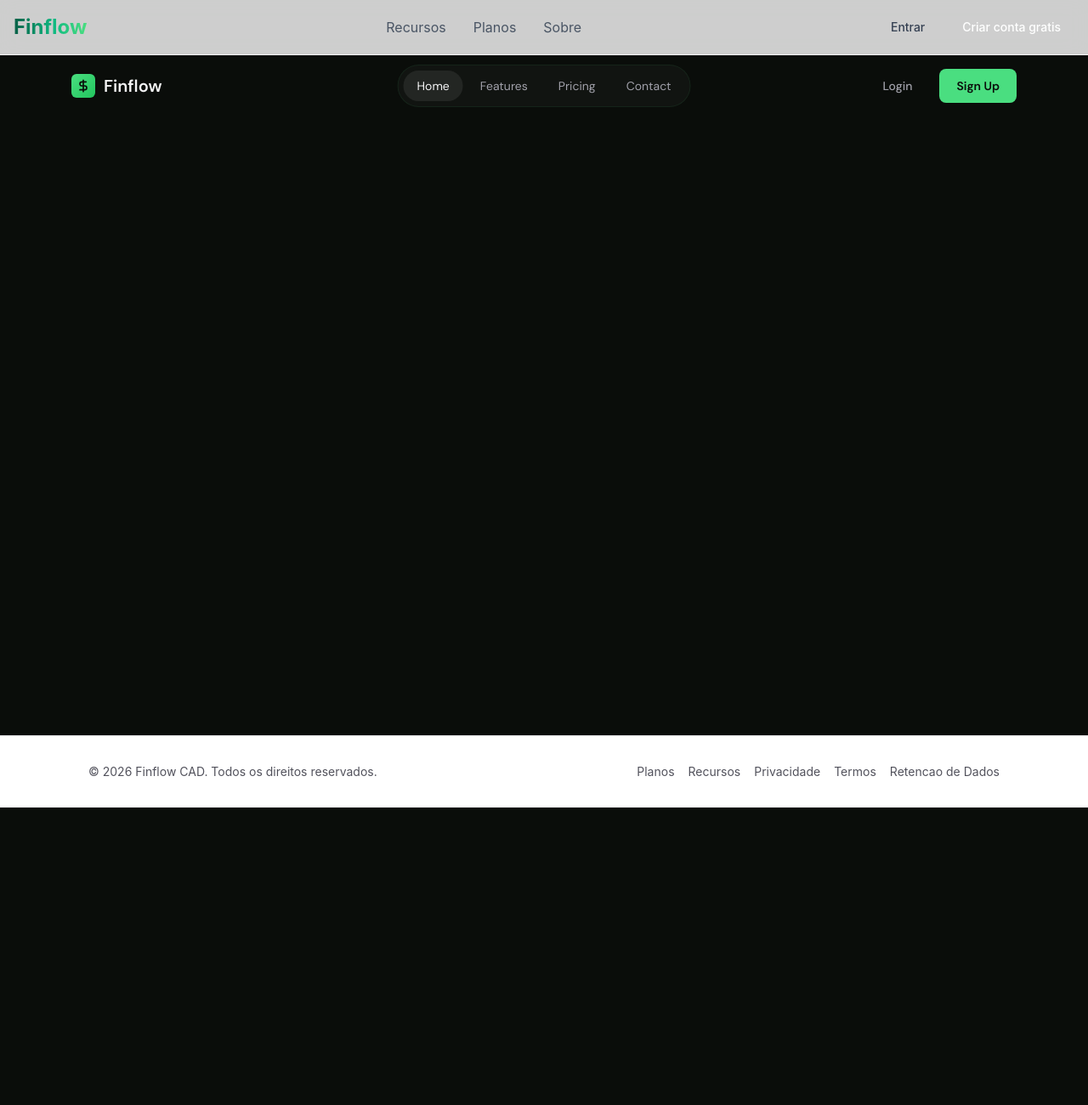
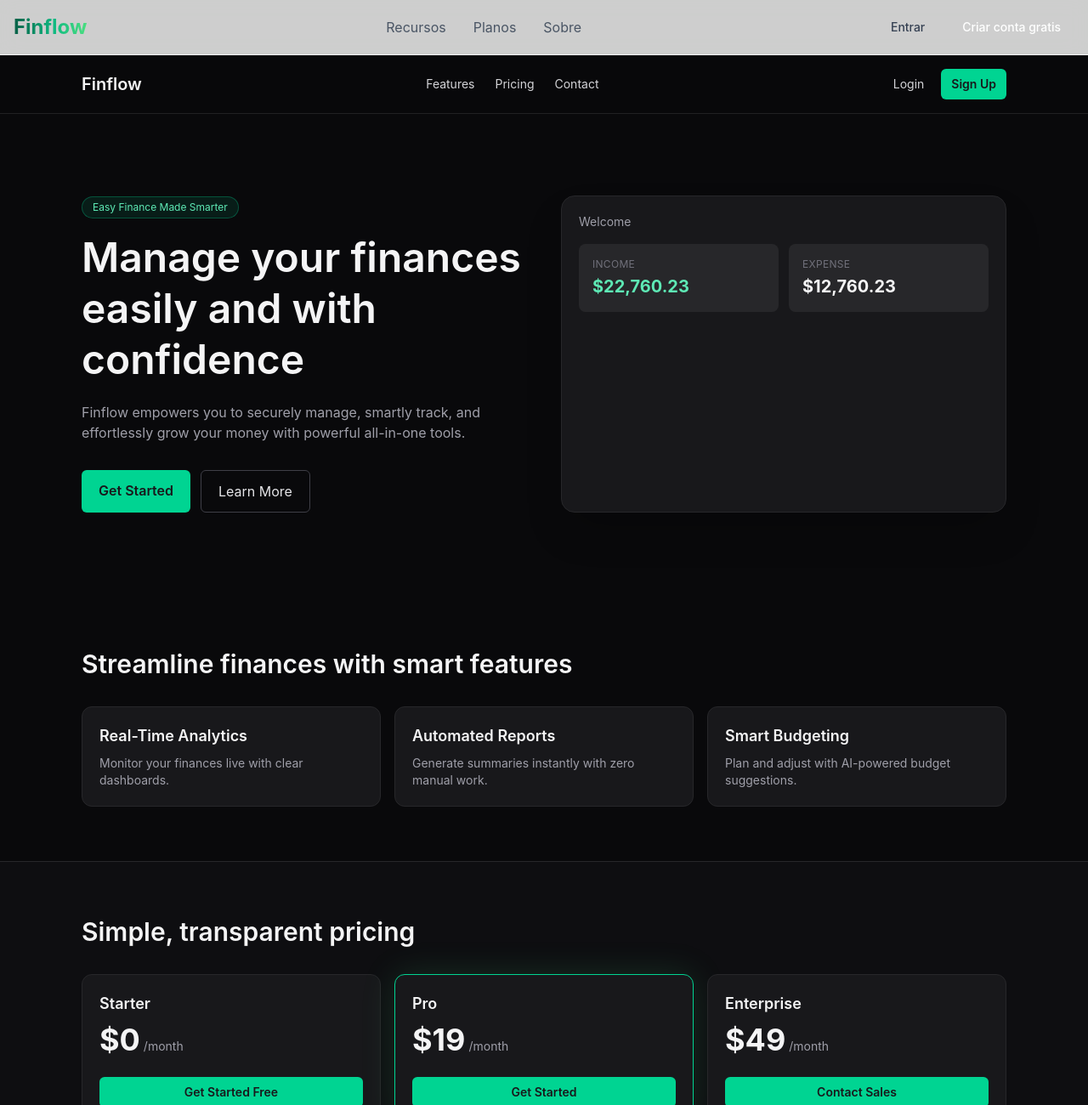
Before and after one commit to paulopacifico/finance-saas, a Next.js app: page / in a window 1280 px wide. Shown: the top 1300 px of the page at 85% size. Before the commit the page ends 950 px from the top, so only its background shows below. Built offline with nearby package versions, Linux system fonts and the light colour scheme; no server answers; a web font is replaced by a local one.

Commit message:
Convert landing templates to native React Tailwind pages

```diff
--- a/app/(marketing)/page.tsx
+++ b/app/(marketing)/page.tsx
@@ -1,6 +1,6 @@
 import type { Metadata } from "next";
 
-import { TemplateFrame } from "@/components/marketing/template-frame";
+import { TailwindLanding } from "@/components/marketing/tailwind-landing";
 
 export const metadata: Metadata = {
   title: "Finflow - Smart Finance Management for Modern Teams",
@@ -9,5 +9,5 @@ export const metadata: Metadata = {
 };
 
 export default async function LandingPage() {
-  return <TemplateFrame template="tailwind" />;
+  return <TailwindLanding />;
 }
--- a/app/(marketing)/template/page.tsx
+++ b/app/(marketing)/template/page.tsx
@@ -1,6 +1,6 @@
 import type { Metadata } from "next";
 
-import { TemplateFrame } from "@/components/marketing/template-frame";
+import { TailwindLanding } from "@/components/marketing/tailwind-landing";
 
 export const metadata: Metadata = {
   title: "Finflow Tailwind Template",
@@ -8,5 +8,5 @@ export const metadata: Metadata = {
 };
 
 export default async function TemplatePage() {
-  return <TemplateFrame template="tailwind" />;
+  return <TailwindLanding />;
 }
--- /dev/null
+++ b/components/marketing/tailwind-landing.tsx
@@ -0,0 +1,142 @@
+import Link from "next/link";
+
+const featureCards = [
+  {
+    title: "Real-Time Analytics",
+    description: "Monitor your finances live with clear dashboards.",
+  },
+  {
+    title: "Automated Reports",
+    description: "Generate summaries instantly with zero manual work.",
+  },
+  {
+    title: "Smart Budgeting",
+    description: "Plan and adjust with AI-powered budget suggestions.",
+  },
+];
+
+const pricing = [
+  { name: "Starter", price: "$0", period: "/month", cta: "Get Started Free" },
+  { name: "Pro", price: "$19", period: "/month", cta: "Get Started", featured: true },
+  { name: "Enterprise", price: "$49", period: "/month", cta: "Contact Sales" },
+];
+
+export function TailwindLanding() {
+  return (
+    <div className="min-h-screen bg-zinc-950 text-zinc-100">
+      <nav className="sticky top-0 z-50 border-b border-zinc-800/80 bg-zinc-950/90 backdrop-blur">
+        <div className="mx-auto flex w-full max-w-6xl items-center justify-between px-4 py-4 sm:px-6 lg:px-8">
+          <Link href="/" className="text-xl font-semibold">
+            Finflow
+          </Link>
+          <div className="hidden items-center gap-6 text-sm text-zinc-300 md:flex">
+            <a href="#features">Features</a>
+            <a href="#pricing">Pricing</a>
+            <a href="#testimonials">Contact</a>
+          </div>
+          <div className="flex items-center gap-2">
+            <Link href="/login" className="rounded-md px-3 py-2 text-sm text-zinc-300 hover:bg-zinc-800">
+              Login
+            </Link>
+            <Link
+              href="/signup"
+              className="rounded-md bg-emerald-400 px-3 py-2 text-sm font-semibold text-zinc-900 hover:bg-emerald-300"
+            >
+              Sign Up
+            </Link>
+          </div>
+        </div>
+      </nav>
+
+      <section className="mx-auto grid w-full max-w-6xl gap-10 px-4 py-16 sm:px-6 lg:grid-cols-2 lg:px-8 lg:py-24">
+        <div>
+          <p className="mb-4 inline-flex rounded-full border border-emerald-400/30 bg-emerald-400/10 px-3 py-1 text-xs text-emerald-300">
+            Easy Finance Made Smarter
+          </p>
+          <h1 className="text-4xl font-semibold leading-tight sm:text-5xl">
+            Manage your finances easily and with confidence
+          </h1>
+          <p className="mt-5 max-w-xl text-zinc-400">
+            Finflow empowers you to securely manage, smartly track, and effortlessly grow your
+            money with powerful all-in-one tools.
+          </p>
+          <div className="mt-8 flex flex-wrap gap-3">
+            <Link href="/signup" className="rounded-md bg-emerald-400 px-5 py-3 font-semibold text-zinc-900">
+              Get Started
+            </Link>
+            <a href="#features" className="rounded-md border border-zinc-700 px-5 py-3 text-zinc-200">
+              Learn More
+            </a>
+          </div>
+        </div>
+        <div className="rounded-2xl border border-zinc-800 bg-zinc-900 p-5 shadow-2xl">
+          <p className="text-sm text-zinc-400">Welcome</p>
+          <div className="mt-4 grid grid-cols-2 gap-3">
+            <div className="rounded-lg bg-zinc-800 p-4">
+              <p className="text-xs uppercase tracking-wide text-zinc-500">Income</p>
+              <p className="mt-1 text-xl font-bold text-emerald-300">$22,760.23</p>
+            </div>
+            <div className="rounded-lg bg-zinc-800 p-4">
+              <p className="text-xs uppercase tracking-wide text-zinc-500">Expense</p>
+              <p className="mt-1 text-xl font-bold">$12,760.23</p>
+            </div>
+          </div>
+        </div>
+      </section>
+
+      <section id="features" className="mx-auto w-full max-w-6xl px-4 py-16 sm:px-6 lg:px-8">
+        <h2 className="text-3xl font-semibold">Streamline finances with smart features</h2>
+        <div className="mt-8 grid gap-4 md:grid-cols-3">
+          {featureCards.map((feature) => (
+            <article key={feature.title} className="rounded-xl border border-zinc-800 bg-zinc-900 p-5">
+              <h3 className="text-lg font-semibold">{feature.title}</h3>
+              <p className="mt-2 text-sm text-zinc-400">{feature.description}</p>
+            </article>
+          ))}
+        </div>
+      </section>
+
+      <section id="pricing" className="border-y border-zinc-800 bg-zinc-900/40">
+        <div className="mx-auto w-full max-w-6xl px-4 py-16 sm:px-6 lg:px-8">
+          <h2 className="text-3xl font-semibold">Simple, transparent pricing</h2>
+          <div className="mt-8 grid gap-4 md:grid-cols-3">
+            {pricing.map((plan) => (
+              <article
+                key={plan.name}
+                className={`rounded-xl border p-5 ${
+                  plan.featured
+                    ? "border-emerald-400 bg-zinc-900 shadow-[0_0_40px_rgba(74,222,128,0.15)]"
+                    : "border-zinc-800 bg-zinc-900"
+                }`}
+              >
+                <h3 className="text-lg font-semibold">{plan.name}</h3>
+                <p className="mt-2 text-4xl font-bold">
+                  {plan.price}
+                  <span className="ml-1 text-sm font-normal text-zinc-400">{plan.period}</span>
+                </p>
+                <button className="mt-6 w-full rounded-md bg-emerald-400 px-3 py-2 text-sm font-semibold text-zinc-900">
+                  {plan.cta}
+                </button>
+              </article>
+            ))}
+          </div>
+        </div>
+      </section>
+
+      <section id="testimonials" className="mx-auto w-full max-w-6xl px-4 py-16 sm:px-6 lg:px-8">
+        <h2 className="text-3xl font-semibold">Loved by thousands of users</h2>
+        <div className="mt-8 grid gap-4 md:grid-cols-3">
+          {["Sarah Kim", "Marcus Rodriguez", "Amy Liu"].map((name) => (
+            <article key={name} className="rounded-xl border border-zinc-800 bg-zinc-900 p-5">
+              <p className="text-emerald-300">★★★★★</p>
+              <p className="mt-3 text-sm text-zinc-400">
+                Finflow improved how I manage finances and gave me better visibility.
+              </p>
+              <p className="mt-4 text-sm font-semibold">{name}</p>
+            </article>
+          ))}
+        </div>
+      </section>
+    </div>
+  );
+}
```
